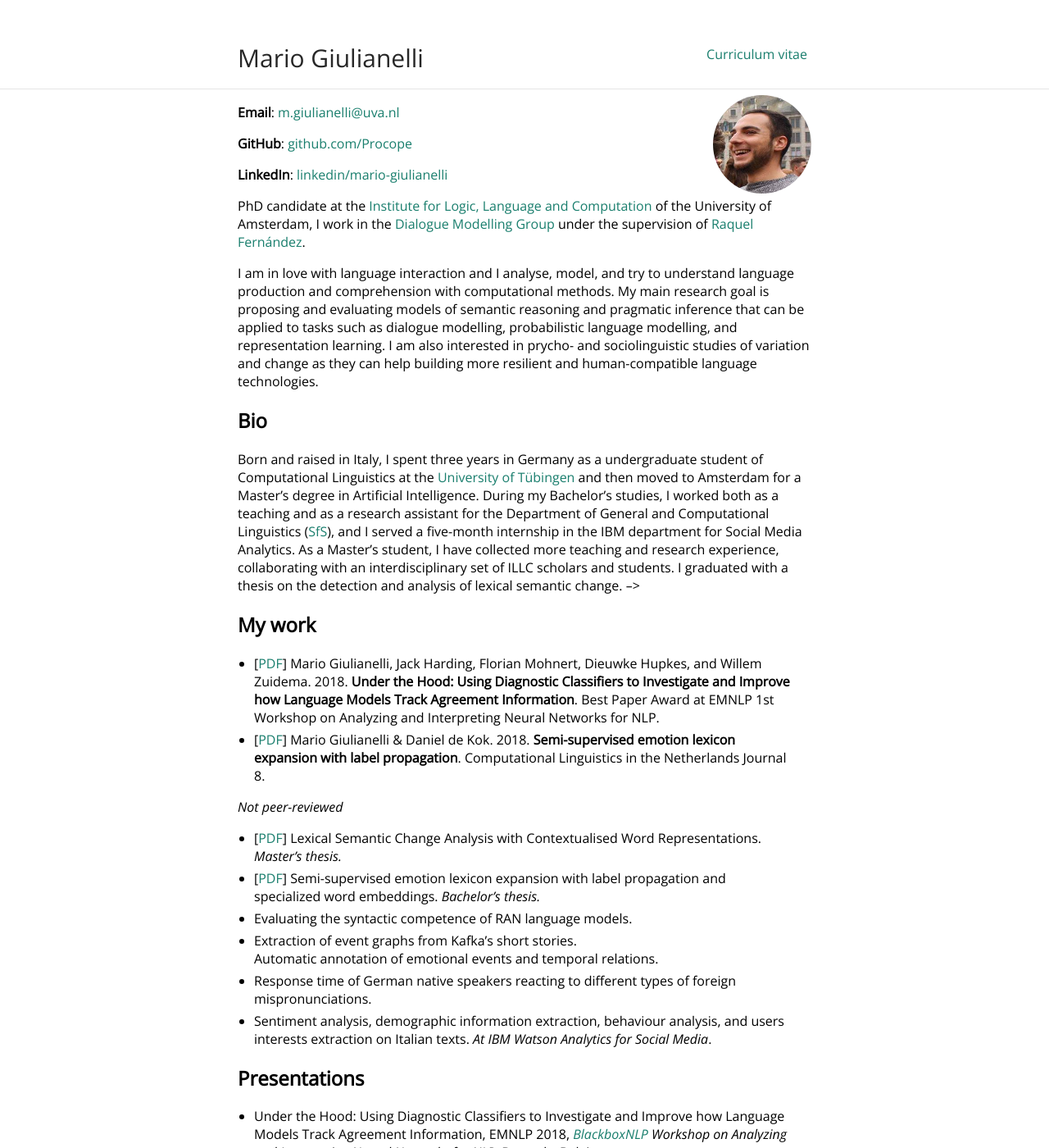
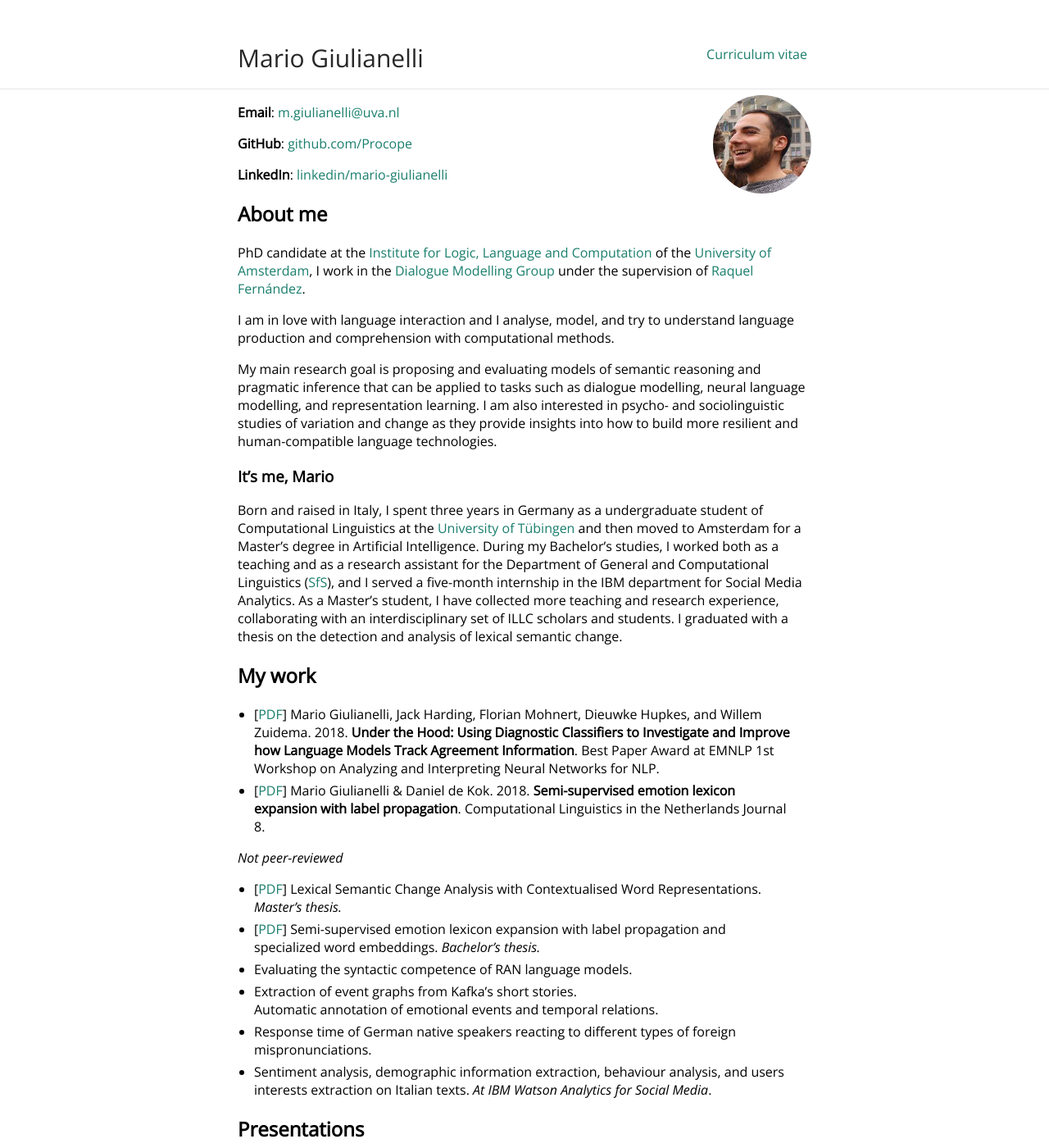
Before and after one commit to glnmario/glnmario.github.io, a Jekyll site: the page built from index.md, in a window 1280 px wide and 1400 px high. Shown: the whole window at 82% size. Built offline with Jekyll 4.4.1, drawn with Linux system fonts in a browser that asks for light colours; some of the changed text lies outside the part shown.

Commit message:
Update index.md

```diff
--- a/index.md
+++ b/index.md
@@ -10,16 +10,18 @@ layout: default
 
 **LinkedIn**: [linkedin/mario-giulianelli](https://www.linkedin.com/in/mario-giulianelli/)
 
-PhD candidate at the [Institute for Logic, Language and Computation](https://www.illc.uva.nl) of the University of Amsterdam, I work in the [Dialogue Modelling Group](https://staff.fnwi.uva.nl/r.fernandezrovira/dialogue-group.php) under the supervision of [Raquel Fernández](https://staff.fnwi.uva.nl/r.fernandezrovira/).
+## About me
+PhD candidate at the [Institute for Logic, Language and Computation](https://www.illc.uva.nl) of the [University of Amsterdam](https://www.uva.nl/en), I work in the [Dialogue Modelling Group](https://staff.fnwi.uva.nl/r.fernandezrovira/dialogue-group.php) under the supervision of [Raquel Fernández](https://staff.fnwi.uva.nl/r.fernandezrovira/).
 
-I am in love with language interaction and I analyse, model, and try to understand language production and comprehension with computational methods. My main research goal is proposing and evaluating models of semantic reasoning and pragmatic inference that can be applied to tasks such as dialogue modelling, probabilistic language modelling, and representation learning. I am also interested in prycho- and sociolinguistic studies of variation and change as they can help building more resilient and human-compatible language technologies.
+I am in love with language interaction and I analyse, model, and try to understand language production and comprehension with computational methods.
+
+My main research goal is proposing and evaluating models of semantic reasoning and pragmatic inference that can be applied to tasks such as dialogue modelling, neural language modelling, and representation learning. I am also interested in psycho- and sociolinguistic studies of variation and change as they provide insights into how to build more resilient and human-compatible language technologies.
 
 
-## Bio
+### It's me, Mario
 Born and raised in Italy, I spent three years in Germany as a undergraduate student of Computational Linguistics at the [University of Tübingen](https://uni-tuebingen.de/en/) and then moved to Amsterdam for a Master's degree in Artificial Intelligence.
 During my Bachelor's studies, I worked both as a teaching and as a research assistant for the Department of General and Computational Linguistics ([SfS](https://uni-tuebingen.de/en/faculties/faculty-of-humanities/departments/modern-languages/department-of-linguistics/)), and I served a five-month internship in the IBM department for Social Media Analytics.
 As a Master's student, I have collected more teaching and research experience, collaborating with an interdisciplinary set of ILLC scholars and students. I graduated with a thesis on the detection and analysis of lexical semantic change.
--->
 <!--
 In July 2017 I graduated with a
 thesis that proposes [new methods](https://arxiv.org/abs/1708.03910) for the analysis of affective text.
@@ -43,7 +45,7 @@ Currently I study Artificial Intelligence at the University of Amsterdam.
 
 ## Presentations
 - Under the Hood: Using Diagnostic Classifiers to Investigate and Improve how Language Models Track Agreement Information, EMNLP 2018, _[BlackboxNLP](https://blackboxnlp.github.io) Workshop on Analyzing and Interpreting Neural Networks for NLP_, Brussels, Belgium
-> 1 November 2018, 17:00, Brussels
+<!-- > 1 November 2018, 17:00, Brussels -->
 - [[PDF](CLIN28.pdf)] Semi-supervised emotion lexicon expansion with label propagation, [CLIN](http://clin28.cls.ru.nl/#abstract-49) 2018, Nijmegen, Netherlands
 
 <!--
```
